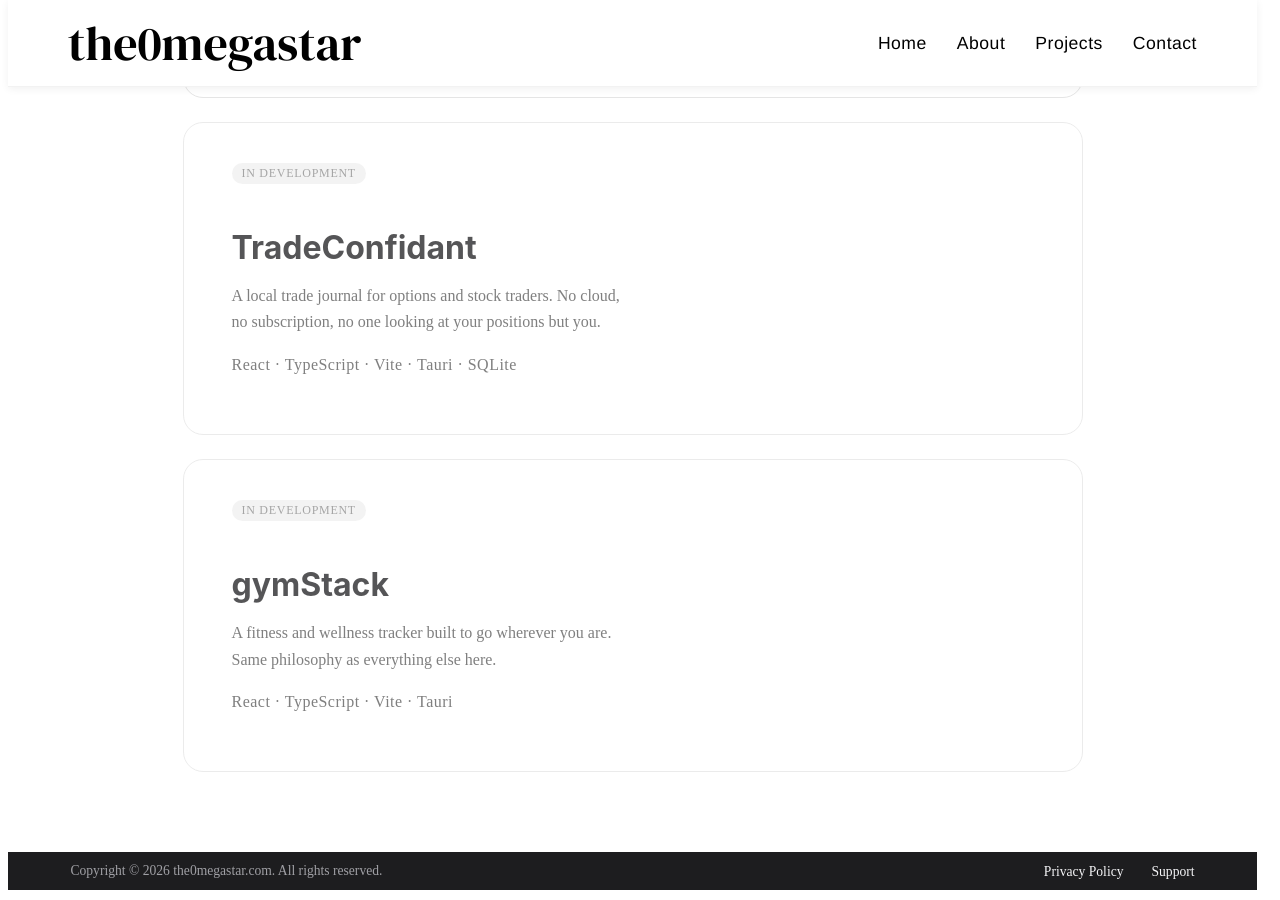
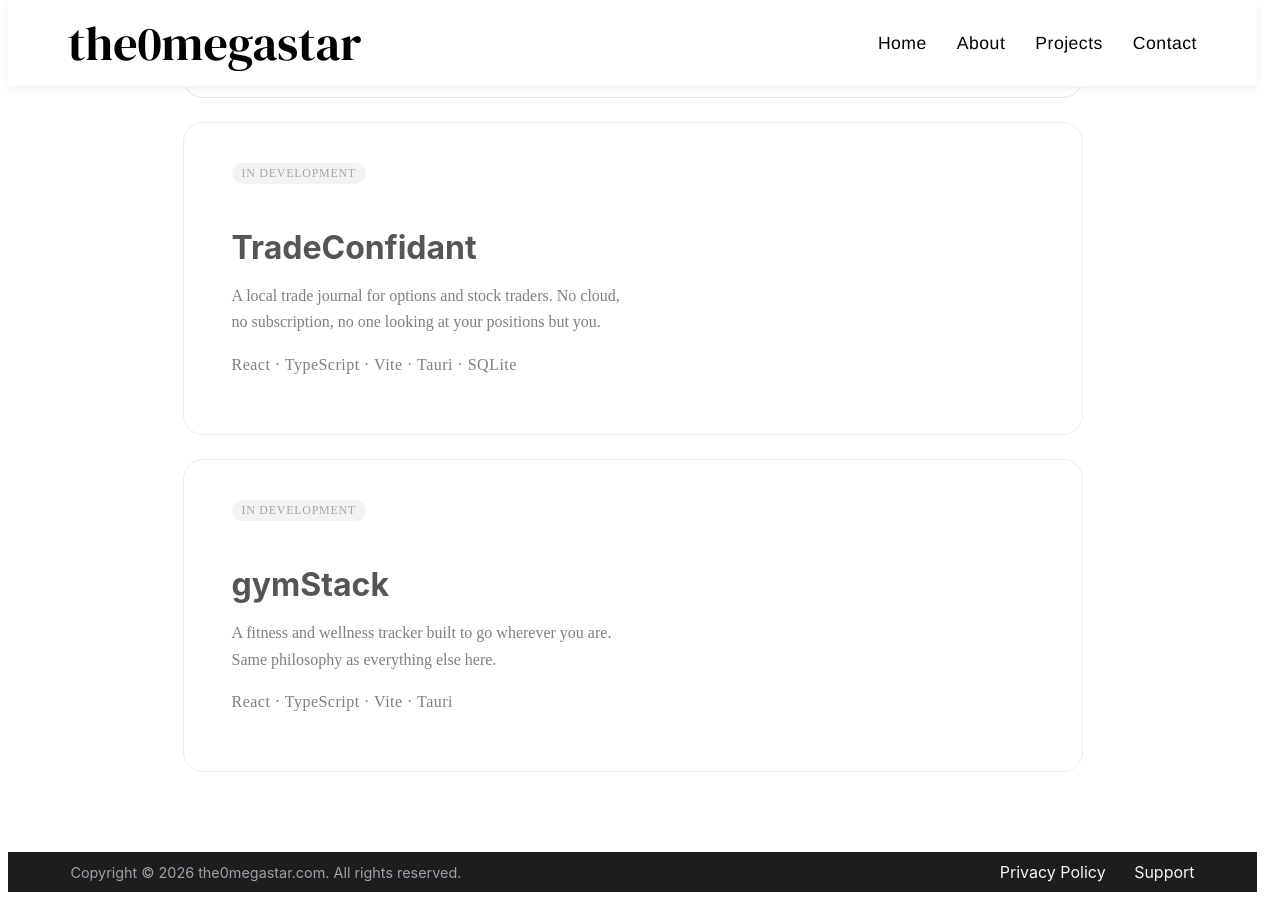
Before and after one commit to the0megastar/the0megastar.github.io, a Jekyll site: the page built from index.html, in a window 1280 px wide and 900 px high, scrolled down 2274 px. Built offline with Jekyll 4.4.1, drawn with Linux system fonts in a browser that asks for light colours.

Commit message:
Update styles.css

```diff
--- a/assets/css/styles.css
+++ b/assets/css/styles.css
@@ -574,10 +574,11 @@
     display: flex;
     align-items: center;
     justify-content: space-between;
+    font-family: -apple-system, BlinkMacSystemFont, "Segoe UI", Roboto, "Helvetica Neue", Arial, sans-serif;
 }
 
 .footer-section p {
-    font-size: 0.85rem;
+    font-size: 0.9rem;
     margin: 0;
 }
 
@@ -585,7 +586,6 @@
     color: #f5f5f7;
     margin: 0 0 0 1.5rem;
     text-decoration: none;
-    font-size: 0.85rem;
     transition: color 0.3s ease;
 }
 
```
